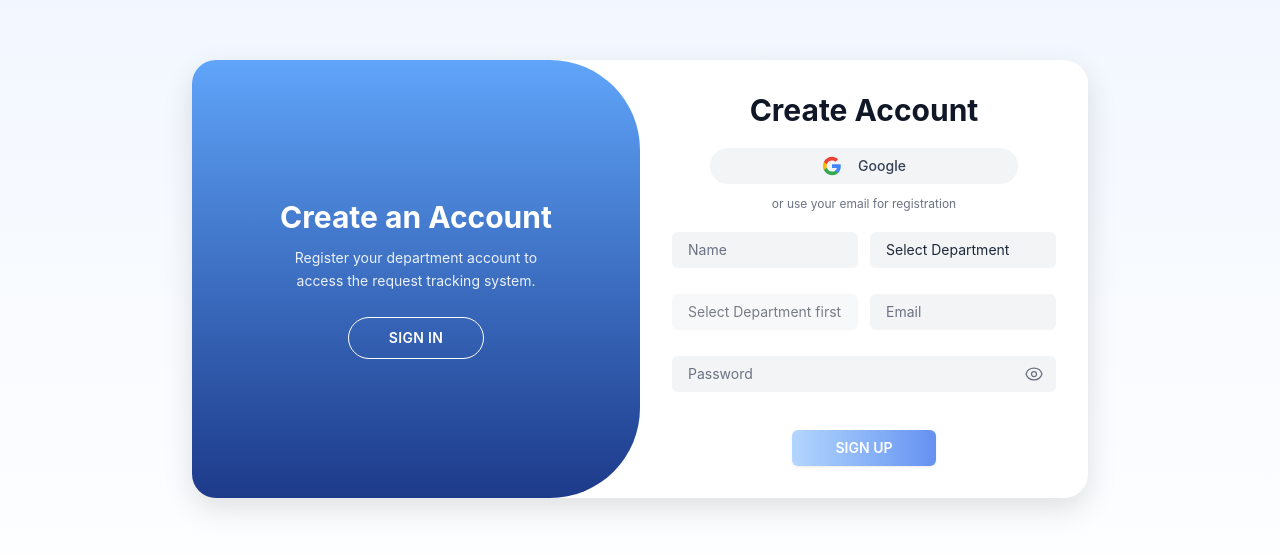
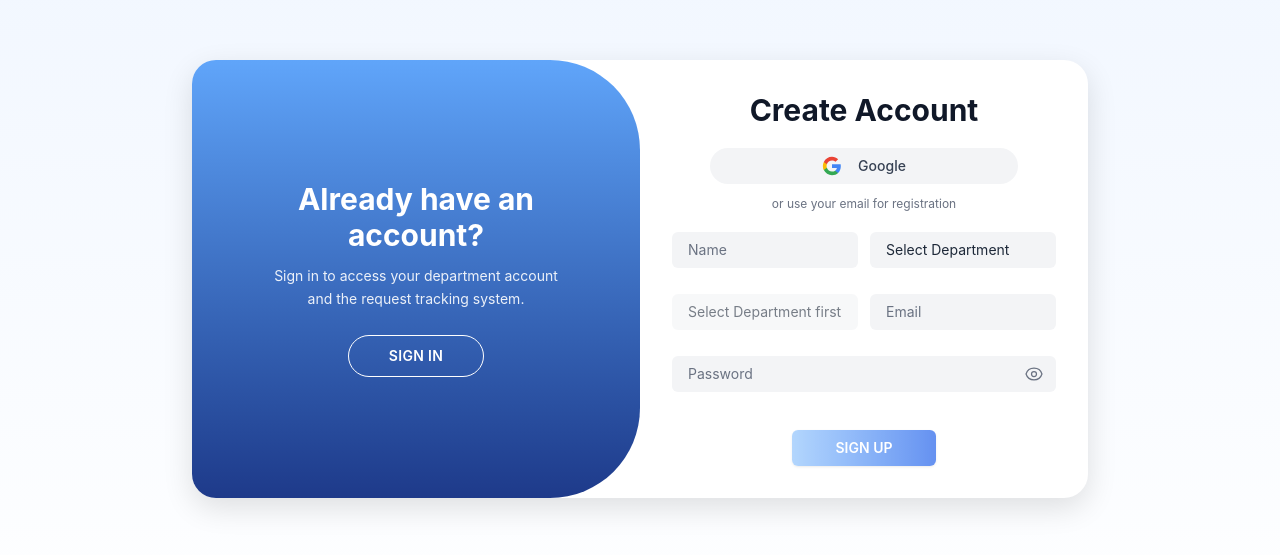
Before and after one commit to felamin2023/IPMS, a React (Vite) app: page /signup in a window 1280 px wide. Shown: the part 121-676 px from the top of the page. Built offline with nearby package versions, Linux system fonts and the light colour scheme.

Commit message:
signin/signup layout adjustment

```diff
--- a/src/pages/auth/SignIn.tsx
+++ b/src/pages/auth/SignIn.tsx
@@ -33,10 +33,10 @@ export default function SignIn() {
 
   return (
     <div className="min-h-screen bg-gradient-to-b from-[#f0f6ff] to-[#ffffff] flex items-center justify-center p-4">
-      <div className="w-full max-w-4xl rounded-t-[70px] md:rounded-3xl bg-white shadow-[0_10px_30px_rgba(0,0,0,0.12)] overflow-hidden">
+      <div className="w-full max-w-4xl rounded-3xl bg-white shadow-[0_10px_30px_rgba(0,0,0,0.12)] overflow-hidden">
         <div className="grid md:grid-cols-2">
-          {/* Left Side - Sign In Form */}
-          <div className="px-6 py-6 md:px-8 md:py-8 flex items-center justify-center order-2 md:order-1">
+          {/* Top (mobile) / Left (desktop) - Sign In Form */}
+          <div className="px-6 py-6 md:px-8 md:py-8 flex items-center justify-center">
             <div className="w-full max-w-xs">
               <h1 className="text-2xl md:text-3xl font-bold text-gray-900 text-center mb-5">
                 Sign In
@@ -169,21 +169,11 @@ export default function SignIn() {
                   </button>
                 </div>
               </form>
-
-              <p className="mt-5 text-center text-sm text-gray-600 md:hidden">
-                Don&apos;t have an account?{" "}
-                <Link
-                  to="/signup"
-                  className="font-semibold text-purple-700 hover:underline"
-                >
-                  Sign Up
-                </Link>
-              </p>
             </div>
           </div>
 
-          {/* Right Side - Greeting Panel */}
-          <div className="relative bg-gradient-to-b from-[#60a5fa] to-[#1e3a8a] text-white flex items-center justify-center px-6 py-12 md:py-14 order-1 md:order-2 rounded-t-[70px] md:rounded-t-none md:rounded-l-[90px]">
+          {/* Bottom (mobile) / Right (desktop) - Greeting Panel */}
+          <div className="relative bg-gradient-to-b from-[#60a5fa] to-[#1e3a8a] text-white flex items-center justify-center px-6 py-7 md:py-14 rounded-t-[70px] md:rounded-t-none md:rounded-l-[90px]">
             <div className="text-center max-w-[300px]">
               <h2 className="text-2xl md:text-3xl font-bold mb-3">
                 New to the System?
--- a/src/pages/auth/SignUp.tsx
+++ b/src/pages/auth/SignUp.tsx
@@ -483,29 +483,8 @@ export default function SignUp() {
     <div className="min-h-screen bg-gradient-to-b from-[#f0f6ff] to-[#ffffff] flex items-center justify-center p-4">
       <div className="w-full max-w-4xl rounded-3xl bg-white shadow-[0_10px_30px_rgba(0,0,0,0.12)] overflow-hidden">
         <div className="grid md:grid-cols-2">
-          {/* Left Side - Greeting Panel */}
-          <div className="relative bg-gradient-to-b from-[#60a5fa] to-[#1e3a8a] text-white flex items-center justify-center px-6 py-12 md:py-14 rounded-b-[70px] md:rounded-bl-none md:rounded-tr-[90px] md:rounded-br-[90px]">
-            <div className="text-center max-w-[275px]">
-              <h2 className="text-2xl md:text-3xl font-bold mb-3">
-                {showOtp ? "Check Your Email" : "Create an Account"}
-              </h2>
-              <p className="text-xs md:text-sm text-white/90 leading-relaxed mb-6">
-                {showOtp
-                  ? "Enter the verification code we sent to your email to complete registration."
-                  : "Register your department account to access the request tracking system."}
-              </p>
-
-              <Link
-                to="/signin"
-                className="inline-flex items-center justify-center px-10 py-2.5 border border-white rounded-full text-sm font-semibold tracking-wide hover:bg-white hover:text-[#1e3a8a] transition"
-              >
-                SIGN IN
-              </Link>
-            </div>
-          </div>
-
-          {/* Right Side - Form / OTP */}
-          <div className="px-6 py-6 md:px-8 md:py-8 flex items-center justify-center">
+          {/* Top (mobile) / Right (desktop) - Form / OTP */}
+          <div className="px-6 py-6 md:px-8 md:py-8 flex items-center justify-center md:order-2">
             {showOtp && pendingProfile ? (
               <OtpVerification
                 email={email.trim()}
@@ -821,6 +800,27 @@ export default function SignUp() {
               </div>
             )}
           </div>
+
+          {/* Bottom (mobile) / Left (desktop) - Greeting Panel */}
+          <div className="relative bg-gradient-to-b from-[#60a5fa] to-[#1e3a8a] text-white flex items-center justify-center px-6 py-7 md:py-14 md:order-1 rounded-t-[70px] md:rounded-t-none md:rounded-tr-[90px] md:rounded-br-[90px]">
+            <div className="text-center max-w-[295px] ">
+              <h2 className="text-2xl md:text-3xl font-bold mb-3 ">
+                {showOtp ? "Check Your Email" : "Already have an account?"}
+              </h2>
+              <p className="text-xs md:text-sm text-white/90 leading-relaxed mb-6">
+                {showOtp
+                  ? "Enter the verification code we sent to your email to complete registration."
+                  : "Sign in to access your department account and the request tracking system."}
+              </p>
+
+              <Link
+                to="/signin"
+                className="inline-flex items-center justify-center px-10 py-2.5 border border-white rounded-full text-sm font-semibold tracking-wide hover:bg-white hover:text-[#1e3a8a] transition"
+              >
+                SIGN IN
+              </Link>
+            </div>
+          </div>
         </div>
       </div>
       <NotificationModal
```
